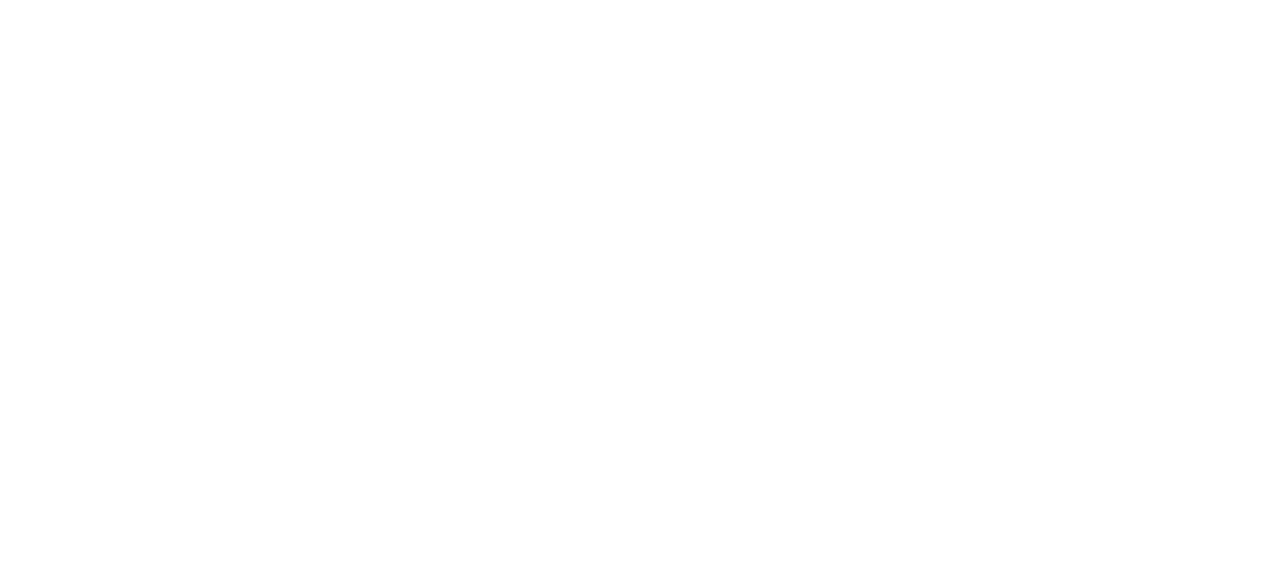
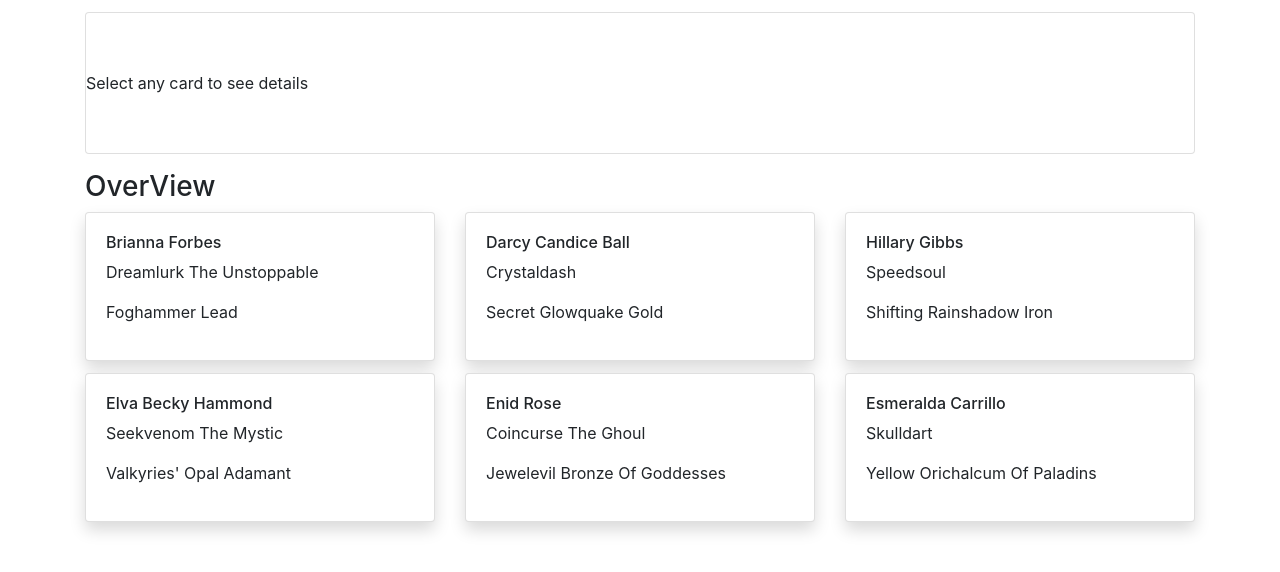
Before and after one commit to danielkerek/cardGame, a plain HTML site: page index.html in a window 1280 px wide. Drawn offline with nearby package versions, Linux system fonts and the light colour scheme.

Commit message:
Render cards

```diff
--- a/css/main.css
+++ b/css/main.css
@@ -0,0 +1,20 @@
+.selected-card-container{
+    min-height: 140px;
+    margin: 12px 0px;
+}
+.select-card {
+    line-height: 140px;
+}
+.card-wrapper {
+    margin-bottom: 12px;
+}
+
+.card-list-body{
+    cursor: pointer;
+}
+
+.card-list-body > p, h6 {
+    white-space: nowrap;
+    overflow: hidden;
+    text-overflow: ellipsis;
+}
--- a/index.html
+++ b/index.html
@@ -1,13 +1,28 @@
 <!DOCTYPE html>
 <html>
 <head>
-    <script type="javascript" src="js/main.js"></script>
+    <title>The Card Game</title>
     <link rel="stylesheet" href="css/main.css">
-<title>The Card Game</title>
+    <link rel="stylesheet" href="node_modules/bootstrap/dist/css/bootstrap.min.css">
 </head>
 
 <body>
+    <section class="container">
+        <div class="selected-card-container" id ="selectedCard">
+            <p class="card select-card">Select any card to see details</p>
+        </div>
+    </section>
+    <section class="container">
+        <h3>OverView</h3>
+        <div class="row" id="cardContainer">
 
+        </div>
+    </section>
 </body>
-
+<script type="text/javascript" src="node_modules/bootstrap/js/dist/base-component.js"></script>
+<script src="js/data.js"></script>
+<script src="js/main.js"></script>
+<script type="text/javascript">
+    renderCards();
+</script>
 </html>
--- a/js/data.js
+++ b/js/data.js
@@ -1,4 +1,4 @@
-let data = [
+const data = [
     {realName: 'Brianna Forbes', playerName: 'Dreamlurk The Unstoppable', asset: 'Foghammer Lead'},
     {realName: 'Darcy Candice Ball', playerName: 'Crystaldash', asset: 'Secret Glowquake Gold'},
     {realName: 'Hillary Gibbs', playerName: 'Speedsoul', asset: 'Shifting Rainshadow Iron'},
--- a/js/main.js
+++ b/js/main.js
@@ -0,0 +1,44 @@
+//Function for creating an HTML card template
+//Input variable: contains the player's data, that are shown on the card
+//Output: HTML DOM structure of the card with player's actual data
+function createCardTemplate(cardData) {
+    return  '<div class="col-md-4 card-wrapper">'+
+                '<div class="card shadow" onClick="selectCard(\''+encodeString(JSON.stringify(cardData))+'\')">'+
+                    '<div class="card-body card-list-body">'+
+                        '<h6>'+cardData.realName+'</h6>'+
+                        '<p>'+cardData.playerName+'</p>'+
+                        '<p>'+cardData.asset+'</p>'+
+                    '</div>'+
+                '</div>'+
+            '</div>';
+}
+
+//Function for encoding player data
+//Input variable: stringified JSON object of player data
+//Output: encoded string
+function encodeString(string) {
+    return string.replace(/'/g, "\\'").replace(/"/g, '&quot;');
+}
+
+//Function for rendering the cards to the screen
+function renderCards() {
+    for (let i = 0; i < data.length; i++) {
+        document.getElementById('cardContainer').innerHTML += createCardTemplate(data[i]);
+    }
+}
+
+//Function for creating the selected card template and rendering it to the screen
+//Input varibale: selected card's player data
+function selectCard(cardData) {
+    const selectedCardData = JSON.parse (cardData);
+    const selectedCard = '<div class="col-md-4">'+
+                            '<div class="card">'+
+                                '<div class="card-body">'+
+                                    '<h6>'+selectedCardData.realName+'</h6>'+
+                                    '<p>'+selectedCardData.playerName+'</p>'+
+                                    '<p>'+selectedCardData.asset+'</p>'+
+                                '</div>'+
+                            '</div>'+
+                        '</div>';
+    document.getElementById('selectedCard').innerHTML = selectedCard;
+}
```
Also changed, not shown: package-lock.json (added), 1 other file.
